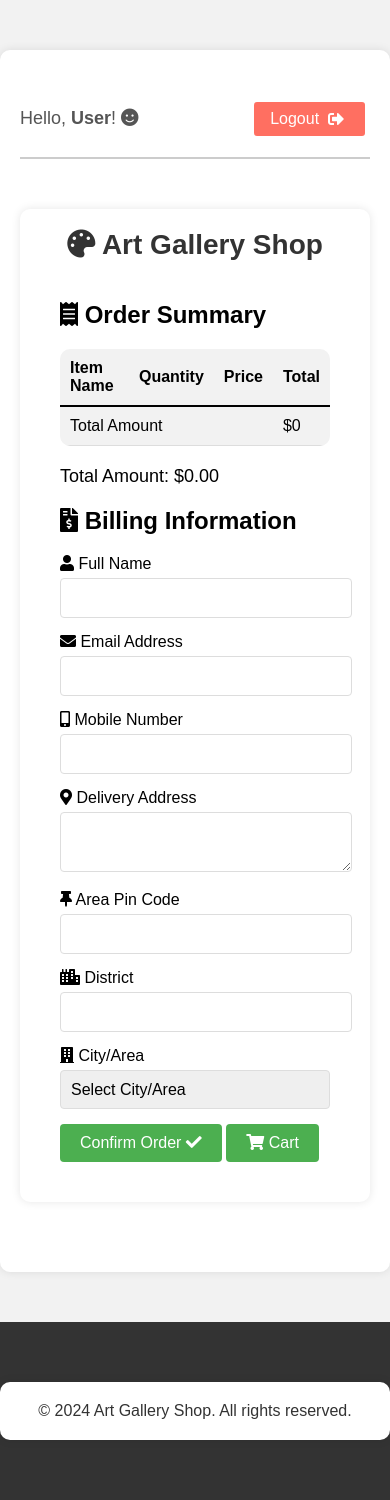
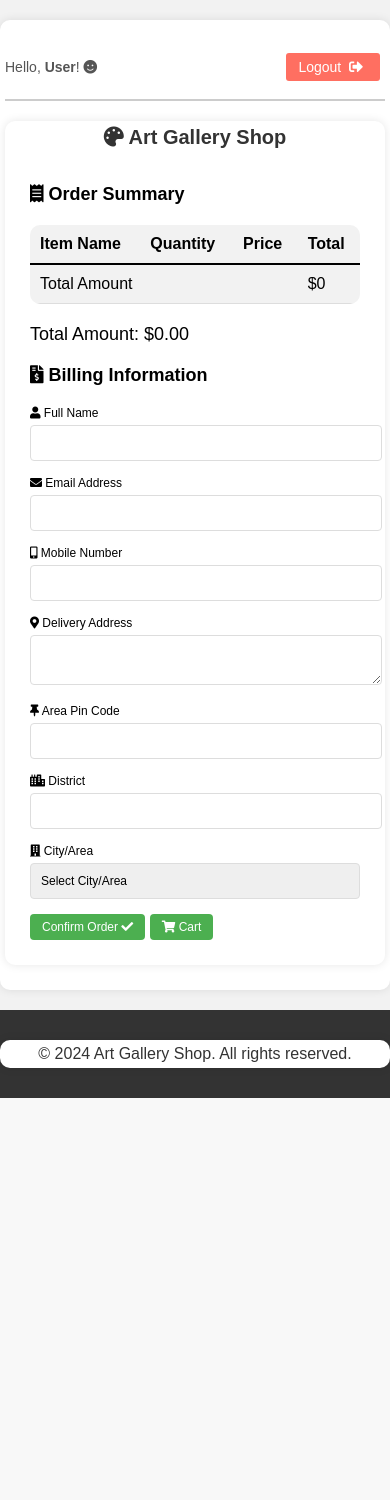
Before and after one commit to ashutosh989052/art_gallery_shop, a PHP site: page /bill.php in a window 390 px wide. After the commit the page ends 1098 px from the top, so only its background shows below. Run offline with PHP 8.4, Linux system fonts and the light colour scheme; some libraries are stand-ins or nearby versions.

Commit message:
modified:   style2/bill_style.css

```diff
--- a/style2/bill_style.css
+++ b/style2/bill_style.css
@@ -1,3 +1,4 @@
+/* Base styles */
 body {
     font-family: Arial, sans-serif;
     background-color: #f2f2f2; /* Light textured background */
@@ -22,6 +23,7 @@ body {
     margin: 0;
 }
 
+/* Welcome section */
 .welcome-section {
     margin-top: 20px;
     display: flex;
@@ -70,6 +72,7 @@ body {
     font-weight: bold;
 }
 
+/* Bill section */
 .bill-section {
     padding: 20px;
 }
@@ -185,3 +188,78 @@ body {
 .footer p {
     margin: 0;
 }
+
+/* Media queries for different screen sizes */
+@media screen and (max-width: 768px) {
+    .container {
+        margin: 30px auto;
+        padding: 10px;
+    }
+
+    .project-name {
+        font-size: 24px;
+    }
+
+    .welcome-message {
+        font-size: 16px;
+    }
+
+    .cart-btn,
+    .logout-btn {
+        padding: 6px 12px;
+        font-size: 14px;
+    }
+
+    .bill-section h2 {
+        font-size: 20px;
+    }
+
+    .input-group label {
+        font-size: 14px;
+    }
+
+    .input-group input,
+    .input-group textarea,
+    .input-group select {
+        font-size: 14px;
+    }
+
+    .btn {
+        padding: 8px 16px;
+        font-size: 14px;
+    }
+}
+
+@media screen and (max-width: 480px) {
+    .container {
+        margin: 20px auto;
+        padding: 5px;
+    }
+
+    .project-name {
+        font-size: 20px;
+    }
+
+    .welcome-message {
+        font-size: 14px;
+    }
+
+    .bill-section h2 {
+        font-size: 18px;
+    }
+
+    .input-group label {
+        font-size: 12px;
+    }
+
+    .input-group input,
+    .input-group textarea,
+    .input-group select {
+        font-size: 12px;
+    }
+
+    .btn {
+        padding: 6px 12px;
+        font-size: 12px;
+    }
+}
```
